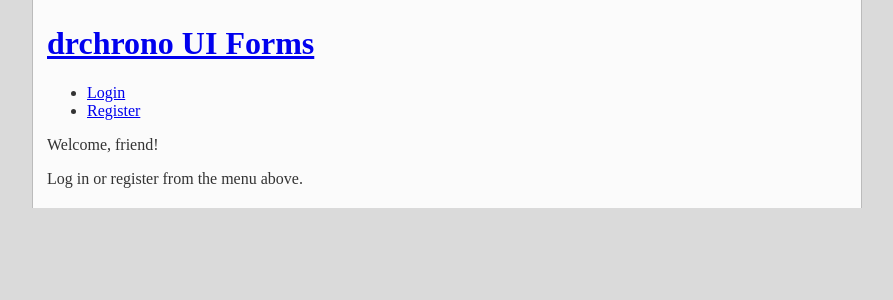
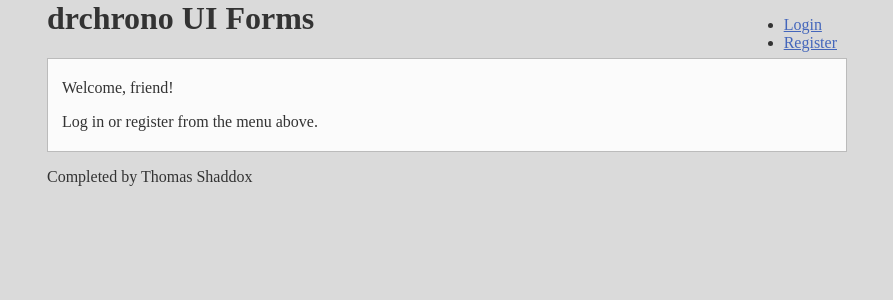
Before and after one commit to tshddx/drchrono_programmer_test, a Django app: template templates/uiforms/index.html in a window 1280 px wide. Shown: the top 300 px of the page, without its empty margins (193-1086 px from the left). Run offline with Django 3.2, Linux system fonts and the light colour scheme; the template is opened without the code that fills it, so the values that code supplies are empty.

Commit message:
Minor style and markup changes.

```diff
--- a/site_media/css/main.css
+++ b/site_media/css/main.css
@@ -6,9 +6,47 @@ body {
 
 div#main-container {
     width: 800px;
+    margin: 0 auto;
+    position: relative;
+}
+
+div#content-container {
+    background-color: #fbfbfb;
+    border: 1px solid #bbb;
     padding: 4px 14px;
-    background-color: #fbfbfb;
-    margin: 0 auto;
-    border-left: 1px solid #bbb;
-    border-right: 1px solid #bbb;
 }
+
+#top-menu {
+    position: absolute;
+    top: 0px;
+    right: 10px;
+}
+
+#logo a {
+    color: #333;
+    text-decoration: none;
+}
+
+a {
+    color: #46b;
+}
+
+a:visited {
+    color: #57c;
+}
+
+a.button {
+    background-color: #dfdff3;
+    color: #35a;
+    padding: 2px 6px;
+    border: 1px solid #79f;
+    text-decoration: none;
+}
+
+a.button:hover {
+    background-color: #efeff4;
+}
+
+div.ctrlHolder:hover {
+    background-color: #efefef;
+}
--- /dev/null
+++ b/site_media/css/uiform_detail.css
@@ -0,0 +1,4 @@
+.field-list {
+    margin-left: 32px;
+    margin-right: 32px;
+}
--- a/templates/uiforms/base.html
+++ b/templates/uiforms/base.html
@@ -29,7 +29,9 @@
 
   <body>
     <div id="main-container">
-      <h1><a href="{% url index %}">drchrono UI Forms</a></h1>
+
+      <h1 id="logo"><a href="{% url index %}">drchrono UI Forms</a></h1>
+
       <div id="top-menu" class="span-4">
         <ul>
           {% if user.is_authenticated %}
@@ -42,8 +44,14 @@
         </ul>
       </div>
 
-      {% block content-area %}
-      {% endblock %}
+      <div id="content-container">
+        {% block content-area %}
+        {% endblock %}
+      </div>
+
+      <div id="footer">
+        <p>Completed by Thomas Shaddox</p>
+      </div>
 
     </div>
   </body>
```
Also changed, not shown: templates/uiforms/uiform_detail.html (+5 -2 lines).
